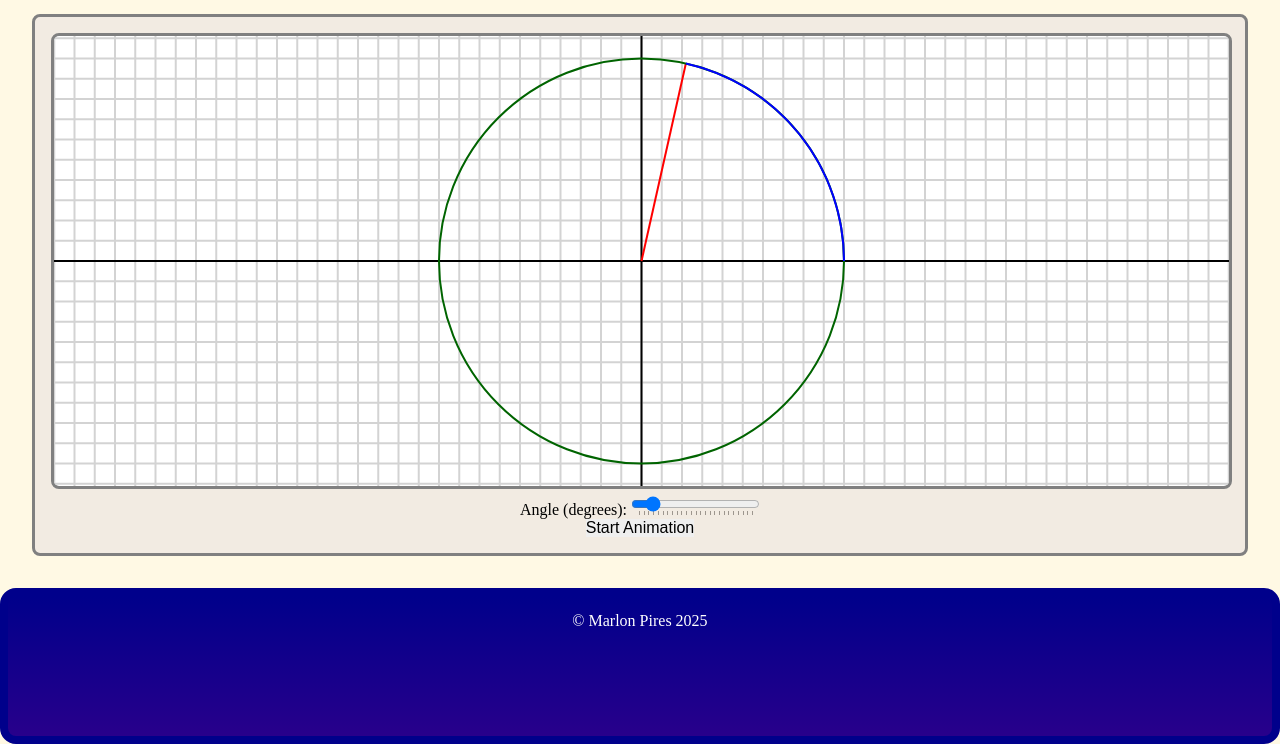
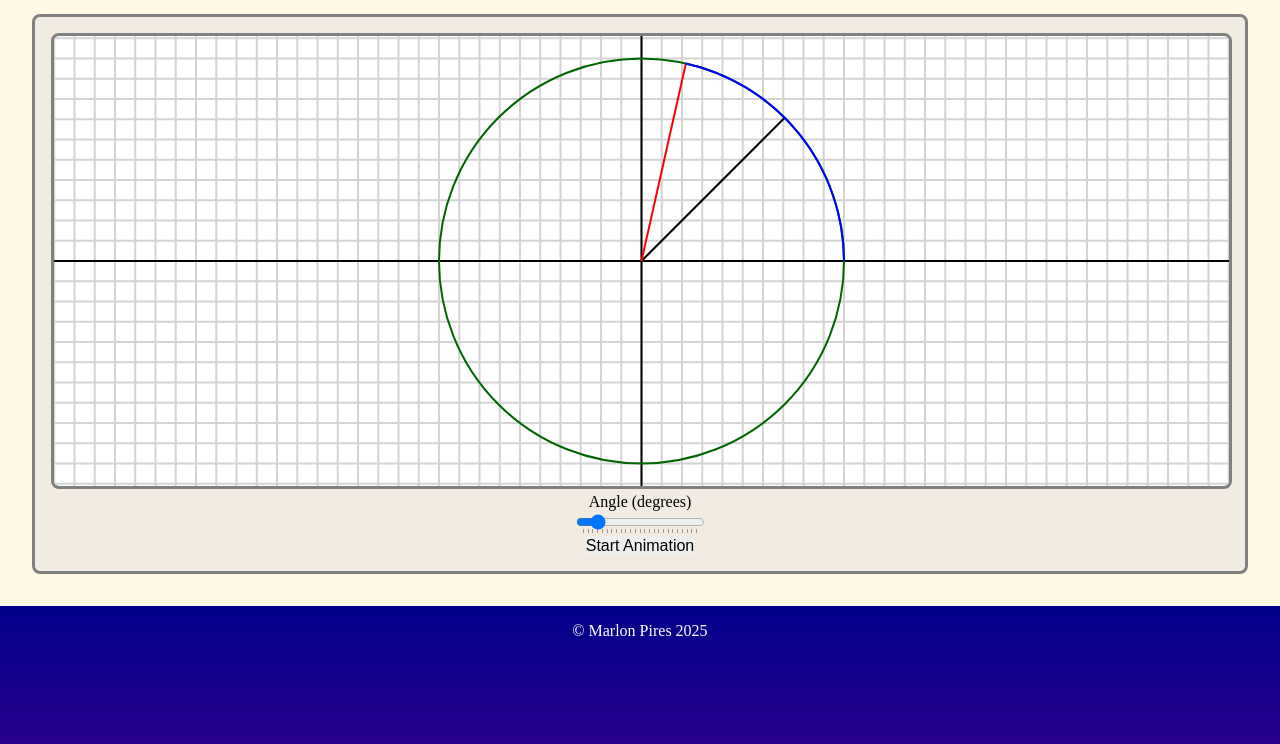
Before and after one commit to MarlonTemp/MarlonTemp.github.io, a plain HTML site: page website.html in a window 1280 px wide. Shown: the part 56-800 px from the top of the page. Drawn offline with Linux system fonts and the light colour scheme.

Commit message:
Made animation managers non-static

```diff
--- a/scripts/main.js
+++ b/scripts/main.js
@@ -1,4 +1,4 @@
-//import * as cd from './CORDIC.js';
+import * as cd from './CORDIC.js';
 
 
 // Settings
@@ -8,9 +8,9 @@ const CIRCLE_RAD_SIZE = 0.45; // Circle radius size as a fraction of the canvas
 const GRID_FREQUENCY = 10; // How many lines per unit in the grid
 const ANIM_SPEED = 1; // Speed of animation (avoid multiples of 2 for high numbers)
 const ANIM_ANGLE_INC = Math.PI / 128; // Angle increment for animation in radians
+const DEFAULT_LINE_THICKNESS = 2; // Default line thickness for drawing
 
-
-// Global canvas variables (used mainly for testing and loop only)
+// Global canvas variables (used for testing and loop only)
 const canvas = document.getElementById('canvas');
 const ctx = canvas.getContext('2d');
 let canvasDimensions = canvas.getBoundingClientRect();
@@ -29,6 +29,7 @@ function resizeCanvas() {
     canvHeight = canvasDimensions.height;
 }
 
+// Rectangle drawn from centre of canvas
 function drawRectAtCentre(canv, coord, dimensions, color = 'black') {
     let ctx = canv.getContext('2d');
     ctx.fillStyle = color;
@@ -37,7 +38,7 @@ function drawRectAtCentre(canv, coord, dimensions, color = 'black') {
 
 // CIRCLES
 
-function drawCircleAtCentre(canv, color = 'black', lineWidth = 1, startAngle = 0, targetAngle = 2 * Math.PI, size = 1, anticlockwise = true) {
+function drawCircleAtCentre(canv, color = 'black', lineWidth = DEFAULT_LINE_THICKNESS, startAngle = 0, targetAngle = 2 * Math.PI, size = 1, anticlockwise = true) {
     const canvCtx = canv.getContext('2d');
     let canvWidth = canv.width;
     let canvHeight = canv.height;
@@ -46,11 +47,13 @@ function drawCircleAtCentre(canv, color = 'black', lineWidth = 1, startAngle = 0
     canvCtx.lineWidth = lineWidth;
 
     canvCtx.beginPath();
+    // Angles are negative so circle is drawn anticlockwise, and top quadrants are positive
     canvCtx.arc(canvWidth / 2, canvHeight / 2, radius, -startAngle, -targetAngle, anticlockwise);
     canvCtx.stroke();
 }
 
-function drawRadius(canv, angle, color = 'red', lineWidth = 2) {
+// Draw radius form centre of canvas to circumference of circle of set size at a speicificd angle
+function drawRadius(canv, angle, color = 'red', lineWidth = DEFAULT_LINE_THICKNESS) {
     const canvCtx = canv.getContext('2d');
     let canvWidth = canv.width;
     let canvHeight = canv.height;
@@ -70,7 +73,8 @@ function drawRadius(canv, angle, color = 'red', lineWidth = 2) {
     canvCtx.stroke();
 }
 
-function drawRadiusToPoint(canv, point, color = 'red', lineWidth = 2) {
+// Draws radius using point instead of angle. Point is an array [x, y]
+function drawRadiusToPoint(canv, point, color = 'red', lineWidth = DEFAULT_LINE_THICKNESS) {
     let angle = Math.atan(point[1]/point[0]);
 
     drawRadius(canv, angle, color, lineWidth);
@@ -79,7 +83,9 @@ function drawRadiusToPoint(canv, point, color = 'red', lineWidth = 2) {
 // END CIRCLES
 
 // Draws a grid centred at the canvas centre
-function drawGrid(canv, gridFrequency = 1 /* How many lines per unit */, color = 'lightgray') {
+// Grid frequency is number of lines per unit
+// Where unit is default radius length
+function drawGrid(canv, gridFrequency = 1, color = 'lightgray') {
     let canvCtx = canv.getContext('2d');
     let canvWidth = canv.width;
     let canvHeight = canv.height;
@@ -115,6 +121,9 @@ function drawGrid(canv, gridFrequency = 1 /* How many lines per unit */, color =
     canvCtx.stroke();
 }
 
+
+// TESTING RECTANGLES
+// DELETE AFTERWARDS
 function test() {
     canvWidth = canvas.width;
     canvHeight = canvas.height;
@@ -127,12 +136,51 @@ function test() {
 
 }
 
-// ANIMATION
+// ******** STATIC DRAWINGS ********
+
+class Radius {
+    angle;
+    color;
+    lineWidth;
+
+    constructor(angle, color = 'black', lineWidth = 2) {
+        this.angle = angle;
+        this.color = color;
+        this.lineWidth = lineWidth;
+    }
+
+    draw(canv) {
+        drawRadius(canv, this.angle, this.color, this.lineWidth);
+    }
+}
+
+class StaticDrawing {
+    drawings = [];
+
+    constructor(drawings = []) {
+        this.drawings = drawings; // Array of functions that draw on the canvas
+    }
+
+    draw(canv) {
+        for (let i = 0; i < this.drawings.length; i++) {
+            this.drawings[i].draw(canv);
+        }
+    }
+
+    addDrawing(drawing) {
+        this.drawings.push(drawing);
+    }
+
+    clearDrawings() {
+        this.drawings = [];
+    }
+}
+
+// *********** ANIMATION ***********
 
 function animSmoothingFunction(progress) {
     return progress * (2 - progress);
 }
-
 
 // Have this animation extend a base animation class
 class RadiusAnimation {
@@ -203,20 +251,20 @@ class AnimGroup {
     }
 
     loop() {
-        let completedFlag = true; // Flag to check if all animations are completed
+        let completedFlag = true;
 
         if (this.animations.length === 0) {
-            this.animCompleted = true; // Mark the group as completed if no animations are left
+            this.animCompleted = true;
             return;
         }
         for (let i = 0; i < this.animations.length; i++) {
             this.animations[i].loop();
             if (!this.animations[i].animCompleted) {
-                completedFlag = false; // If any animation is not completed, set the flag to false
+                completedFlag = false;
             }
         }
         if (completedFlag) {
-            this.animCompleted = true; // If all animations are completed, mark the group as completed
+            this.animCompleted = true;
         }
     }
 
@@ -224,56 +272,70 @@ class AnimGroup {
         for (let i = 0; i < this.animations.length; i++) {
             this.animations[i].resetAnim();
         }
-        this.animCompleted = false; // Reset the group completion status
+        this.animCompleted = false;
     }
 }
 
+// Processes animations in a queue
 class AnimManager {
-    static queuedAnims = [];
-    static loopManager() {
+    queuedAnims = [];
 
+    loopManager() {
         if (this.queuedAnims.length > 0) {
             console.log(this.queuedAnims);
             this.queuedAnims[0].loop();
             if (this.queuedAnims[0].animCompleted) {
-                this.queuedAnims.splice(0, 1); // Remove the completed animation
+                this.queuedAnims.splice(0, 1);
 
             }
         }
     }
 
-    static addAnim(anim) {
+    addAnim(anim) {
         anim.resetAnim();
         this.queuedAnims.push(anim);
         console.log(this.queuedAnims[0]);
     }
 }
+// *********** END ANIMATIONS ***********
 
-// Button and event listeners
+
+// ********* BUTTONS AND EVENTS *********
 
 function beginAnim(event) {
     event.preventDefault(); // Prevent form submission
     let anim = new RadiusAnimation(canvas, initAngle, targetAngle, ANIM_SPEED);
-    AnimManager.queuedAnims.push(anim);
+    animManager.queuedAnims.push(anim);
 }
 
 document.getElementById("startAnimBtn").addEventListener("click", beginAnim);
 
-// END BUTTONS
+// ************* END BUTTONS ***************
 
 // Main loop
+
+let staticDrawer = new StaticDrawing([]);
+let animManager = new AnimManager();
+
+// TESTING
 let angle = 0;
 let startAnim = false;
 let animProgress = 0; // from 0 to 1
 let initAngle = 0;
 let targetAngle = 3;
 
+staticDrawer.addDrawing(new Radius(Math.PI / 4, 'black', 2));
+
+// END TESTING
+
 function loop() {
     ctx.clearRect(0, 0, canvWidth, canvHeight); // Clear the canvas
     resizeCanvas();
     drawGrid(canvas, GRID_FREQUENCY, 'lightgray'); // Draw the grid
     drawGrid(canvas, 0, 'black'); // Draw the main grid lines
+    staticDrawer.draw(canvas); // Draw static drawings
     drawRadius(canvas, angle, 'red', 2);
+
 
     if (startAnim) {
         animProgress += ANIM_SPEED * ANIM_ANGLE_INC;
@@ -286,24 +348,25 @@ function loop() {
         drawRadius(canvas, curAngle, 'red', 2);
     }
 
-
-
     drawCircleAtCentre(canvas, 'darkgreen', 2, 0, Math.PI * 2); // Draw the circle with the current angle
     drawCircleAtCentre(canvas, 'blue', 2, 0, angle % (2 * Math.PI)); // Draw the circle with the current angle
     angle += ANIM_SPEED * ANIM_ANGLE_INC; // Animation angle
 
-    AnimManager.loopManager();
+    animManager.loopManager();
 }
+
+// ************** TESTING **************
 
 let testInitAngle = 0;
 let testTargetAngle = Math.PI * 1.5;
 let testSpeed = 0.5;
-let testAnim1 = new CircleAnimation(canvas, testInitAngle, testTargetAngle, testSpeed, "yellow");
-let testAnim2 = new RadiusAnimation(canvas, testInitAngle, testTargetAngle, testSpeed, "yellow");
-let testAnim3 = new CircleAnimation(canvas, testInitAngle, testTargetAngle, testSpeed, "yellow", 0.1);
+let testAnim1 = new CircleAnimation(canvas, testInitAngle, testTargetAngle, testSpeed, "red");
+let testAnim2 = new RadiusAnimation(canvas, testInitAngle, testTargetAngle, testSpeed, "red");
+let testAnim3 = new CircleAnimation(canvas, testInitAngle, testTargetAngle, testSpeed, "red", 0.1);
 
 let testAnimGroup = new AnimGroup([testAnim1, testAnim2, testAnim3]);
-let testAnimGroup2 = new AnimGroup([testAnim1, testAnim2, testAnim3]);
-AnimManager.addAnim(testAnimGroup);
+animManager.addAnim(testAnimGroup);
+
+// ************** END TESTING **************
 
 setInterval(loop, REFRESH_RATE);
--- a/styles/main.css
+++ b/styles/main.css
@@ -46,10 +46,6 @@ footer {
     text-align: center;
     padding: 1rem;
     height: 100%;
-    border-style: solid;
-    border-color: darkblue;
-    border-width: 0.5rem;
-    border-radius: 1rem;
 }
 
 canvas {
--- a/website.html
+++ b/website.html
@@ -6,7 +6,7 @@
     <link rel="stylesheet" href="styles/reset.css" type="text/css">
     <link rel="stylesheet" href="styles/main.css" type="text/css">
     <script type="module" src="scripts/CORDIC.js" defer></script>
-    <script src="scripts/main.js" defer></script>
+    <script type="module" src="scripts/main.js" defer></script>
 
     <title>Testing Canvas</title>
 </head>
@@ -19,7 +19,8 @@
             <section id="canvasParent">
                 <canvas id="canvas" width="400" height="450" alt="Canvas for CORDIC demonstration of sin, cos and arctan">CORDIC trigonometry demonstration</canvas>
                 <form id="canvasForm">
-                    <label for="angleInput">Angle (degrees):</label>
+                    <label for="angleInput">Angle (degrees)</label>
+                    <br>
                     <input type="range" id="targetAngle" value="45" min="0" max="360" step="1" list="angleList">
                     <datalist id="angleList">
                         <option value="0"></option>
```
